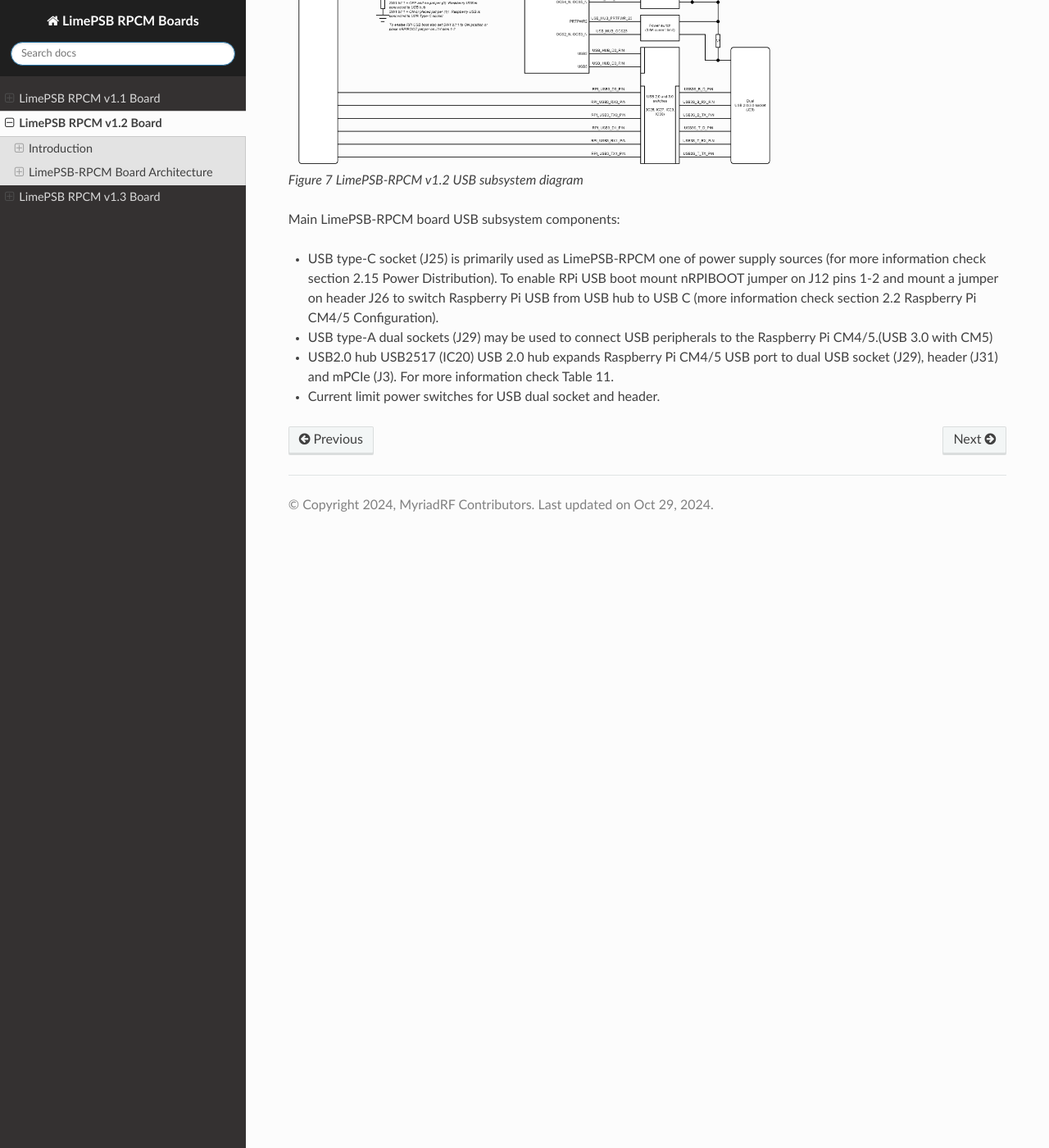
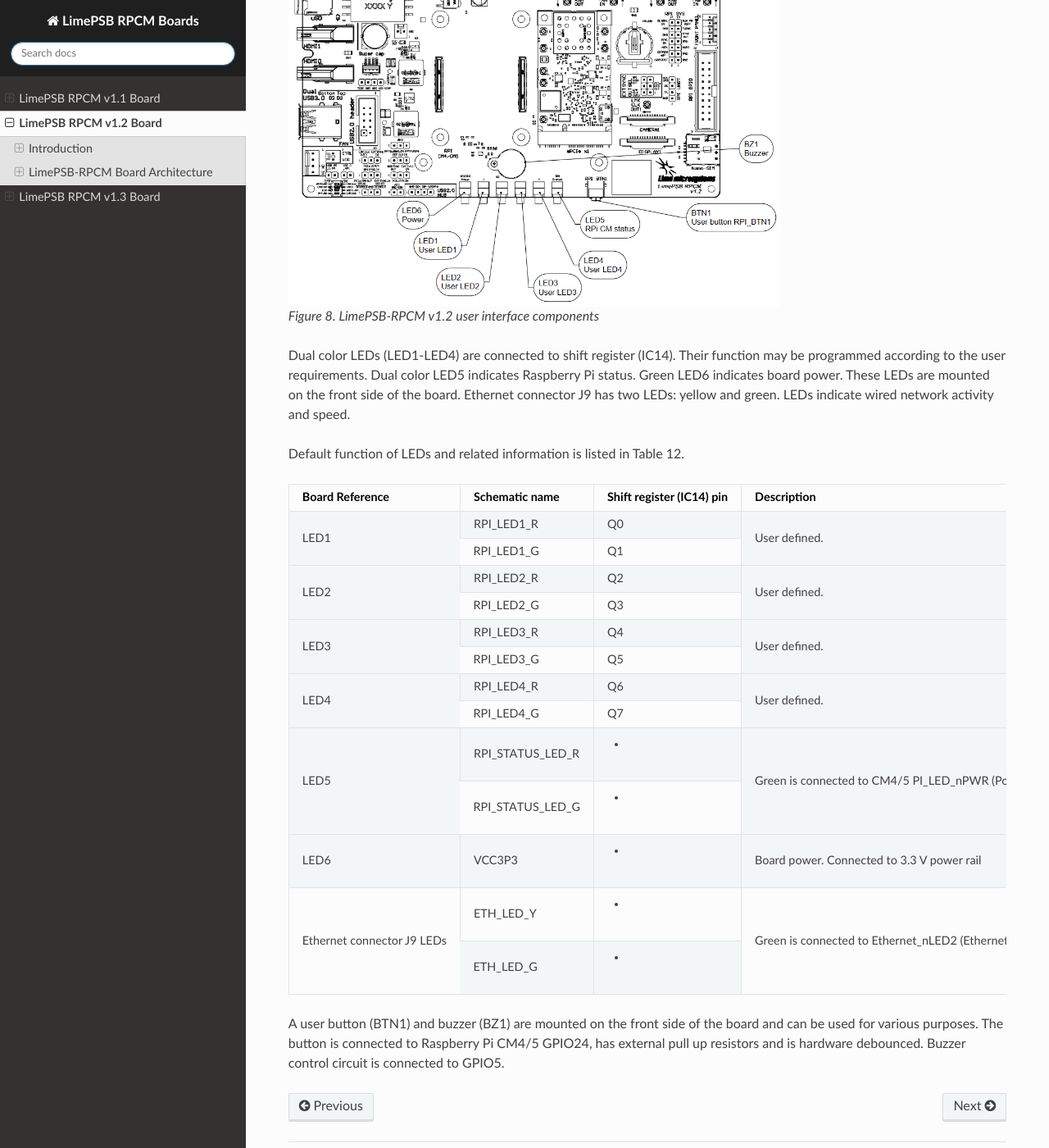
Before and after one commit to myriadrf/LimePSB-RPCM, a Sphinx documentation site: the page built from docs/v1.2/index.rst, in a window 1280 px wide and 1400 px high, scrolled down 19288 px. Shown: the whole window at 82% size. Built offline with Sphinx 7.4.7 and the Read the Docs theme 3.1.0, drawn with Linux system fonts in a browser that asks for light colours; some of the changed text lies outside the part shown.

Commit message:
Added chapter User Interface Components

```diff
--- a/docs/v1.2/index.rst
+++ b/docs/v1.2/index.rst
@@ -938,7 +938,7 @@
 * USB2.0 hub USB2517 (IC20) USB 2.0 hub expands Raspberry Pi CM4/5 USB port to dual USB socket (J29), header (J31) and mPCIe (J3). For more information check Table 11.
 * Current limit power switches for USB dual socket and header.
 
-.. Table 11 USB2.0 (IC20) Hub signals
+.. table:: Table 11 USB2.0 (IC20) Hub signals
 
 +------------+----------------------+------------------+---------------------------+---------------------------------------+
 | **Pin**    | **Pin name**         | **Function [6]** | **Schematic signal name** | **Connector ID**                      |
@@ -973,18 +973,48 @@
 User Interface Components
 -------------------------
 
-LimePSB-RPCM contains USB2.0 hub, over current protection, type-C, double type-A sockets and headers. USB sockets and header has independent current limit power switches. The USB subsystem diagram is as shown in Figure 7.
+LimePSB-RPCM board features button, buzzer, 5 dual colour (red and green (RG)) LEDs, 1 green indication LED and 2 Ethernet activity LEDs (yellow and green). All board user interface components are highlighted in Figure 8.
 
-.. figure:: images/LimePSB-RPCM_v1.2_diagrams_USB.png
+.. figure:: images/LimePSB-RPCM_v1.2_user_interface_components.png
   :width: 600
 
-  Figure 7 LimePSB-RPCM v1.2 USB subsystem diagram
+  Figure 8. LimePSB-RPCM v1.2 user interface components
 
-Main LimePSB-RPCM board USB subsystem components:
+Dual color LEDs (LED1-LED4) are connected to shift register (IC14). Their function may be programmed according to the user requirements. Dual color LED5 indicates Raspberry Pi status. Green LED6 indicates board power. These LEDs are mounted on the front side of the board.
+Ethernet connector J9 has two LEDs: yellow and green. LEDs indicate wired network activity and speed.
 
-* USB type-C socket (J25) is primarily used as LimePSB-RPCM one of power supply sources (for more information check section 2.15 Power Distribution). To enable RPi USB boot mount nRPIBOOT jumper on J12 pins 1-2 and mount a jumper on header J26 to switch Raspberry Pi USB from USB hub to USB C (more information check section 2.2 Raspberry Pi CM4/5 Configuration).
-* USB type-A dual sockets (J29) may be used to connect USB peripherals to the Raspberry Pi CM4/5.(USB 3.0 with CM5)
-* USB2.0 hub USB2517 (IC20) USB 2.0 hub expands Raspberry Pi CM4/5 USB port to dual USB socket (J29), header (J31) and mPCIe (J3). For more information check Table 11.
-* Current limit power switches for USB dual socket and header.
+Default function of LEDs and related information is listed in Table 12.
 
-.. Table 11 USB2.0 (IC20) Hub signals
+.. table:: Table 12 Default LEDs functions
+
++-----------------------+--------------------+-------------------------------+---------------------------------------------------------------------------------------------------------+
+| **Board Reference**   | **Schematic name** | **Shift register (IC14) pin** | **Description**                                                                                         |
++=======================+====================+===============================+=========================================================================================================+
+| LED1                  | RPI_LED1_R         | Q0                            | User defined.                                                                                           |
+|                       +--------------------+-------------------------------+                                                                                                         |
+|                       | RPI_LED1_G         | Q1                            |                                                                                                         |
++-----------------------+--------------------+-------------------------------+---------------------------------------------------------------------------------------------------------+
+| LED2                  | RPI_LED2_R         | Q2                            | User defined.                                                                                           |
+|                       +--------------------+-------------------------------+                                                                                                         |
+|                       | RPI_LED2_G         | Q3                            |                                                                                                         |
++-----------------------+--------------------+-------------------------------+---------------------------------------------------------------------------------------------------------+
+| LED3                  | RPI_LED3_R         | Q4                            | User defined.                                                                                           |
+|                       +--------------------+-------------------------------+                                                                                                         |
+|                       | RPI_LED3_G         | Q5                            |                                                                                                         |
++-----------------------+--------------------+-------------------------------+---------------------------------------------------------------------------------------------------------+
+| LED4                  | RPI_LED4_R         | Q6                            | User defined.                                                                                           |
+|                       +--------------------+-------------------------------+                                                                                                         |
+|                       | RPI_LED4_G         | Q7                            |                                                                                                         |
++-----------------------+--------------------+-------------------------------+---------------------------------------------------------------------------------------------------------+
+| LED5                  | RPI_STATUS_LED_R   | -                             | Green is connected to CM4/5 PI_LED_nPWR (Power On) and red is connected to Pi_nLED_Activity (Activity). |
+|                       +--------------------+-------------------------------+                                                                                                         |
+|                       | RPI_STATUS_LED_G   | -                             |                                                                                                         |
++-----------------------+--------------------+-------------------------------+---------------------------------------------------------------------------------------------------------+
+| LED6                  | VCC3P3             | -                             | Board power. Connected to 3.3 V power rail                                                              |
++-----------------------+--------------------+-------------------------------+---------------------------------------------------------------------------------------------------------+
+| Ethernet connector J9 | ETH_LED_Y          | -                             | Green is connected to Ethernet_nLED2 (Ethernet speed indicator: 1Gbit or 100Mbit Link)                  |
+| LEDs                  +--------------------+-------------------------------+ and yellow is connected to Ethernet_nLED3 (Ethernet activity indicator).                                |
+|                       | ETH_LED_G          | -                             |                                                                                                         |
++-----------------------+--------------------+-------------------------------+---------------------------------------------------------------------------------------------------------+
+
+A user button (BTN1) and buzzer (BZ1) are mounted on the front side of the board and can be used for various purposes. The button is connected to Raspberry Pi CM4/5 GPIO24, has external pull up resistors and is hardware debounced. Buzzer control circuit is connected to GPIO5.
```
